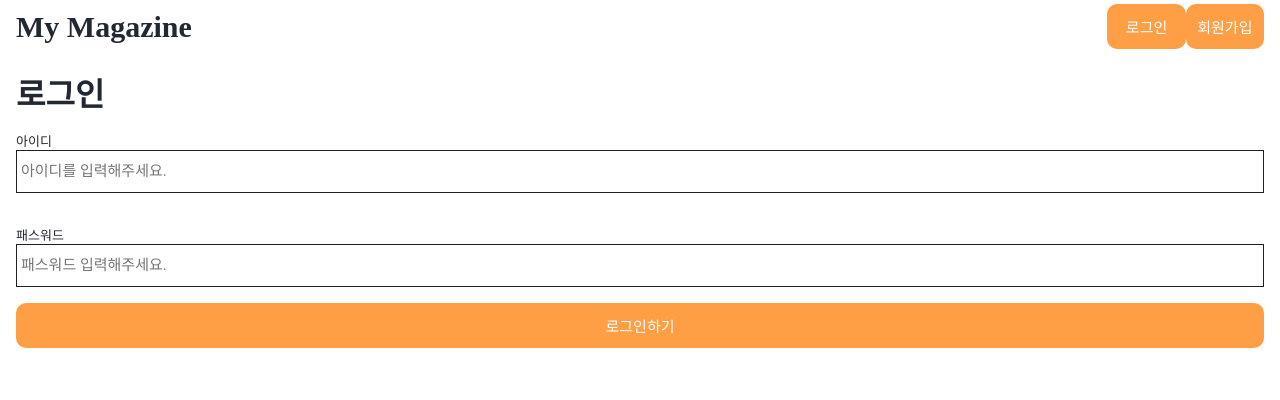
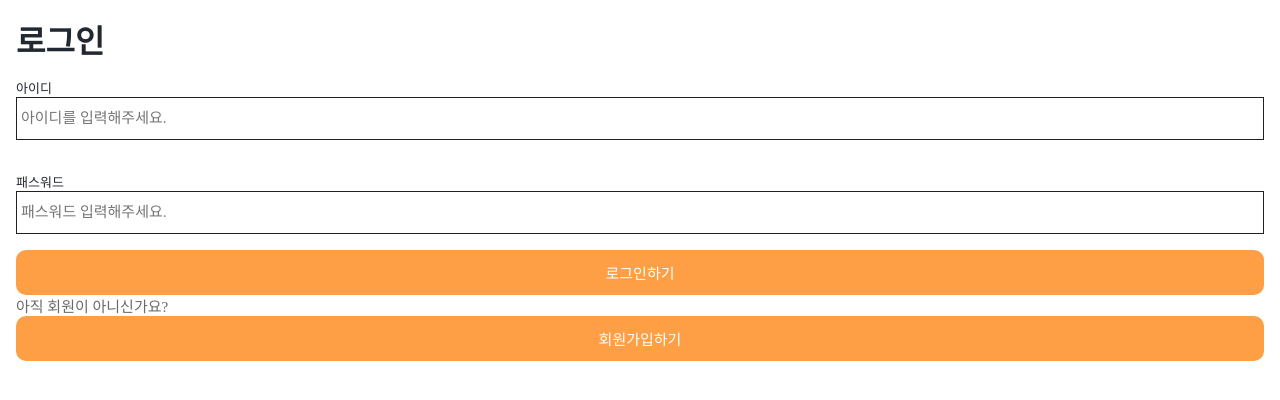
Before and after one commit to 9yurilee/HangHae99-My-Magazine, a React (Create React App) app: page /login in a window 1280 px wide. Shown: the top 400 px of the page. Built offline with nearby package versions, Linux system fonts and the light colour scheme; a web font is replaced by a local one.

Commit message:
2/4 진행상황
버튼 클릭시 해당 페이지로 이동

```diff
--- a/src/components/Header.js
+++ b/src/components/Header.js
@@ -1,21 +1,34 @@
 import React from 'react';
+import { useNavigate } from 'react-router';
 import styled from 'styled-components';
 import {Grid, Text, Button} from "../elements";
 
 const Header = (props) => {
-  return (
-      <React.Fragment>
+    const navigate = useNavigate();
+    return (
+      <>
           <Grid is_flex padding="4px 16px">
               <Grid>
-                  <Text margin="0px"size="30px" bold>My Magazine</Text>
+                  <Text
+                  bold
+                  margin="0px"
+                  size="30px">
+                My Magazine</Text>
               </Grid>
-
               <Grid is_flex>
-                  <Button text="로그인"></Button>
-                  <Button text="회원가입"></Button>
+                  <Button
+                    text="로그인"
+                    _onClick={() => {
+                    navigate('/login')
+                  }}></Button>
+                  <Button
+                    text="회원가입"
+                    _onClick={() => {
+                    navigate('/signup')
+                  }}></Button>
               </Grid>
           </Grid>
-      </React.Fragment>
+      </>
   )
 }
 
--- a/src/components/Post.js
+++ b/src/components/Post.js
@@ -1,11 +1,10 @@
 import React from 'react';
 import {Grid, Image, Text} from "../elements"
-
 
 const Post = (props) => {
   return (
     <>
-      <Grid padding="10px">
+      <Grid padding="10px" width="80%">
         <Grid is_flex>
           <Image shape="circle" src={props.src}/>
           <Text bold>{props.user_info.user_name}</Text>
@@ -20,10 +19,6 @@ const Post = (props) => {
         <Grid padding="16px">
           <Text bold>좋아요 {props.like}개</Text>
         </Grid>
-        <div>user profile/ user name / insert_dt /is_member (edit btn)</div>
-        <div> content</div>
-        <div>image</div>
-        <div>comment cnt</div>
       </Grid>
     </>
   );
--- a/src/elements/Button.js
+++ b/src/elements/Button.js
@@ -3,7 +3,7 @@ import styled from "styled-components";
 
 const Button = (props) => {
 
-    const {text, _onClick} = props;
+    const {text, _onClick } = props;
 
     return (
       <>
@@ -14,7 +14,7 @@ const Button = (props) => {
 
 Button.defaultProps = {
     text: "텍스트",
-    _onClick: () => {}
+    _onClick: () => {},
 }
 
 const ElButton = styled.button`
@@ -25,6 +25,8 @@ const ElButton = styled.button`
     box-sizing: border-box;
     border: none;
     border-radius: 10px;
+    margin-right: 10px;
+    cursor: pointer;
 `;
 
 export default Button;
--- a/src/elements/Image.js
+++ b/src/elements/Image.js
@@ -43,7 +43,7 @@ const ImageCircle = styled.div`
 
 //늘리면 늘어나고, 줄이면 줄어들어야 한다(정해진 비율에 맞게) = padding 이용 + div를 2개 만듦
 const AspectOutter = styled.div`
-  width: 80%; //100%였는데 내가 80으로 줄였음
+  width: 100%; //100%였는데 내가 80으로 줄였음
   min-width: 250px;
 `;
 
--- a/src/elements/Text.js
+++ b/src/elements/Text.js
@@ -2,7 +2,7 @@ import React from 'react';
 import styled from 'styled-components';
 
 const Text = (props) => {
-  const { bold, color, size, children } = props;
+  const { bold, color, size, children, _onClick} = props;
 
   const styles = {
     bold: bold,
@@ -11,7 +11,7 @@ const Text = (props) => {
   };
 
   return(
-  <TextWrap {...styles}>
+  <TextWrap {...styles} _onClick={_onClick}>
     {children}
   </TextWrap>
   );
@@ -22,12 +22,14 @@ Text.defaultProps = {
   bold: false,
   color: '#222831',
   size: '13px',
+  _onClick: () => {},
 };
 
 const TextWrap = styled.div`
   color: ${(props) => props.color};
   font-size: ${(props) => props.size};
   font-weight: ${(props) => (props.bold ? '600' : '400')};
+  cursor: pointer;
 `;
 
 export default Text;
--- a/src/pages/Login.js
+++ b/src/pages/Login.js
@@ -1,7 +1,9 @@
 import React from "react";
+import { useNavigate } from "react-router";
 import { Text, Input, Grid, Button } from "../elements";
 
 const Login = (props) => {
+  const navigate = useNavigate();
   return (
     <React.Fragment>
       <Grid padding="16px">
@@ -34,6 +36,19 @@ const Login = (props) => {
           text="로그인하기"
           _onClick={() => {
             console.log("로그인 했어!");
+            navigate('/')
+            alert("로그인 완료되었습니다")
+          }}
+        ></Button>
+
+        <Grid>
+          <Text size="15px" color="dimgray">아직 회원이 아니신가요?</Text>
+        </Grid>
+        <Button
+          text="회원가입하기"
+          _onClick={() => {
+            console.log("로그인 했어!");
+            navigate('/signup')
           }}
         ></Button>
       </Grid>
--- a/src/pages/Main.js
+++ b/src/pages/Main.js
@@ -1,10 +1,12 @@
 import React from "react";
 import Post from '../components/Post';
+import Header from "../components/Header";
 import styled from 'styled-components';
 
 const Main = (props) => {
   return (
     <div>
+      <Header />
       <Post />
     </div>
   )
--- a/src/pages/SignUp.js
+++ b/src/pages/SignUp.js
@@ -1,7 +1,31 @@
 import React from "react";
 import { Grid, Text, Input, Button } from "../elements";
+import { useDispatch } from 'react-redux';
+import { Navigate, useNavigate } from "react-router";
 
 const SignUp = (props) => {
+  const navigate = useNavigate();
+
+  // const signUpBtn = () => {
+  //   const history = useNavigate();
+  //   const dispatch = useDispatch();
+
+  //   const idInput = React.useRef('');
+  //   const nicknameInput = React.useRef('');
+  //   const pwInput = React.useRef('');
+  //   const re_pwInput = React.useRef('');
+
+  //   dispatch(
+  //     createIDFB({
+  //       id: idInput.current.value,
+  //       nickname: nicknameInput.current.value,
+  //       pw: pwInput.current.value,
+  //       re_pw: re_pwInput.current.value,
+  //     })
+  //   );
+  //   history.push('/');
+  // };
+
   return (
     <React.Fragment>
       <Grid padding="16px">
@@ -49,7 +73,15 @@ const SignUp = (props) => {
           />
         </Grid>
 
-        <Button text="회원가입하기"></Button>
+        <Button
+        text="회원가입하기"
+        _onClick={() => {
+          navigate('/')
+          alert("회원가입이 완료되었습니다")
+        }}
+        >
+        </Button>
+        {/* onClick={signUpBtn} */}
       </Grid>
     </React.Fragment>
   );
--- a/src/shared/App.js
+++ b/src/shared/App.js
@@ -15,11 +15,7 @@ import { Grid } from '../elements';
 function App() {
   return (
     <>
-      <Routes>
-        <Route path="/" element={<Main />} />
-      </Routes>
       <Grid>
-        <Header></Header>
         <Routes>
           <Route path="/" element={<Main />} />
           <Route path="/login" element={<Login />} />
```
Also changed, not shown: 1 other file (tests, documents, lock files or other folders).
